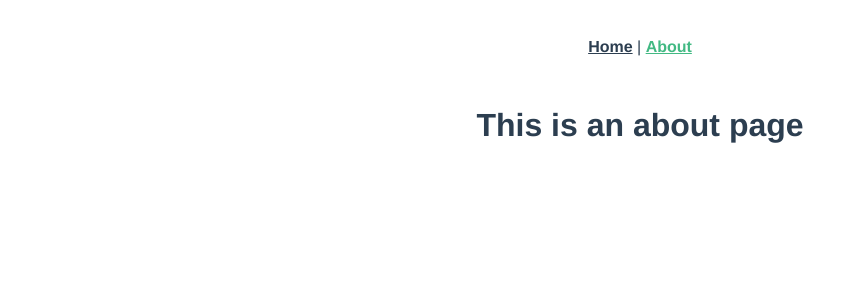
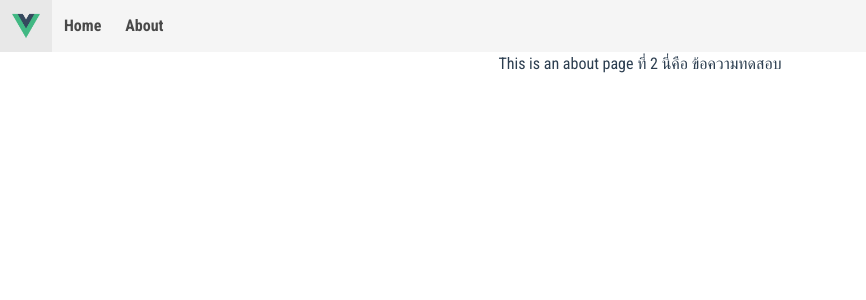
Before and after one commit to artistkuf/vue_cli_buefy, a Vue app: page /#/about in a window 1280 px wide. Shown: the top 300 px of the page, without its empty margins (0-866 px from the left). Built offline with nearby package versions, Linux system fonts and the light colour scheme.

Commit message:
create navbar

```diff
--- a/package.json
+++ b/package.json
@@ -8,6 +8,7 @@
     "lint": "vue-cli-service lint"
   },
   "dependencies": {
+    "buefy": "^0.9.4",
     "core-js": "^3.6.5",
     "vue": "^2.6.11",
     "vue-router": "^3.2.0"
--- a/src/App.vue
+++ b/src/App.vue
@@ -1,32 +1,38 @@
 <template>
   <div id="app">
-    <div id="nav">
+    <!--  <div id="nav">
       <router-link to="/">Home</router-link> |
       <router-link to="/about">About</router-link>
-    </div>
+    </div> -->
+    <b-navbar class="is-light main__navbar">
+      <template slot="brand">
+        <b-navbar-item tag="router-link" :to="{ path: '/' }">
+          <img src="@/assets/logo.png" alt="Vuejs logo" />
+        </b-navbar-item>
+      </template>
+      <template slot="start">
+        <b-navbar-item tag="router-link" :to="{ path: '/' }"> Home </b-navbar-item>
+        <b-navbar-item tag="router-link" :to="{ path: '/about' }"> About </b-navbar-item>
+      </template>
+    </b-navbar>
     <router-view />
   </div>
 </template>
 
 <style lang="scss">
+@import url("https://fonts.googleapis.com/css2?family=Roboto+Condensed:ital,wght@0,300;0,400;0,700;1,300;1,400;1,700&display=swap");
 #app {
-  font-family: Avenir, Helvetica, Arial, sans-serif;
-  -webkit-font-smoothing: antialiased;
-  -moz-osx-font-smoothing: grayscale;
+  font-family: "Roboto Condensed", sans-serif;
+  font-weight: 100;
   text-align: center;
   color: #2c3e50;
 }
-
-#nav {
-  padding: 30px;
-
+.main__navbar {
   a {
-    font-weight: bold;
-    color: #2c3e50;
-
-    &.router-link-exact-active {
-      color: #42b983;
-    }
+    font-weight: 600;
+  }
+  a:hover {
+    background: #bcbcbc;
   }
 }
 </style>
--- a/src/components/HelloWorld.vue
+++ b/src/components/HelloWorld.vue
@@ -4,35 +4,18 @@
     <p>
       For a guide and recipes on how to configure / customize this project,<br />
       check out the
-      <a href="https://cli.vuejs.org" target="_blank" rel="noopener"
-        >vue-cli documentation</a
-      >.
+      <a href="https://cli.vuejs.org" target="_blank" rel="noopener">vue-cli documentation</a>.
     </p>
     <h3>Installed CLI Plugins</h3>
     <ul>
       <li>
-        <a
-          href="https://github.com/vuejs/vue-cli/tree/dev/packages/%40vue/cli-plugin-babel"
-          target="_blank"
-          rel="noopener"
-          >babel</a
-        >
+        <a href="https://github.com/vuejs/vue-cli/tree/dev/packages/%40vue/cli-plugin-babel" target="_blank" rel="noopener">babel</a>
       </li>
       <li>
-        <a
-          href="https://github.com/vuejs/vue-cli/tree/dev/packages/%40vue/cli-plugin-router"
-          target="_blank"
-          rel="noopener"
-          >router</a
-        >
+        <a href="https://github.com/vuejs/vue-cli/tree/dev/packages/%40vue/cli-plugin-router" target="_blank" rel="noopener">router</a>
       </li>
       <li>
-        <a
-          href="https://github.com/vuejs/vue-cli/tree/dev/packages/%40vue/cli-plugin-eslint"
-          target="_blank"
-          rel="noopener"
-          >eslint</a
-        >
+        <a href="https://github.com/vuejs/vue-cli/tree/dev/packages/%40vue/cli-plugin-eslint" target="_blank" rel="noopener">eslint</a>
       </li>
     </ul>
     <h3>Essential Links</h3>
@@ -41,19 +24,13 @@
         <a href="https://vuejs.org" target="_blank" rel="noopener">Core Docs</a>
       </li>
       <li>
-        <a href="https://forum.vuejs.org" target="_blank" rel="noopener"
-          >Forum</a
-        >
+        <a href="https://forum.vuejs.org" target="_blank" rel="noopener">Forum</a>
       </li>
       <li>
-        <a href="https://chat.vuejs.org" target="_blank" rel="noopener"
-          >Community Chat</a
-        >
+        <a href="https://chat.vuejs.org" target="_blank" rel="noopener">Community Chat</a>
       </li>
       <li>
-        <a href="https://twitter.com/vuejs" target="_blank" rel="noopener"
-          >Twitter</a
-        >
+        <a href="https://twitter.com/vuejs" target="_blank" rel="noopener">Twitter</a>
       </li>
       <li>
         <a href="https://news.vuejs.org" target="_blank" rel="noopener">News</a>
@@ -62,33 +39,19 @@
     <h3>Ecosystem</h3>
     <ul>
       <li>
-        <a href="https://router.vuejs.org" target="_blank" rel="noopener"
-          >vue-router</a
-        >
+        <a href="https://router.vuejs.org" target="_blank" rel="noopener">vue-router</a>
       </li>
       <li>
         <a href="https://vuex.vuejs.org" target="_blank" rel="noopener">vuex</a>
       </li>
       <li>
-        <a
-          href="https://github.com/vuejs/vue-devtools#vue-devtools"
-          target="_blank"
-          rel="noopener"
-          >vue-devtools</a
-        >
+        <a href="https://github.com/vuejs/vue-devtools#vue-devtools" target="_blank" rel="noopener">vue-devtools</a>
       </li>
       <li>
-        <a href="https://vue-loader.vuejs.org" target="_blank" rel="noopener"
-          >vue-loader</a
-        >
+        <a href="https://vue-loader.vuejs.org" target="_blank" rel="noopener">vue-loader</a>
       </li>
       <li>
-        <a
-          href="https://github.com/vuejs/awesome-vue"
-          target="_blank"
-          rel="noopener"
-          >awesome-vue</a
-        >
+        <a href="https://github.com/vuejs/awesome-vue" target="_blank" rel="noopener">awesome-vue</a>
       </li>
     </ul>
   </div>
@@ -98,25 +61,12 @@
 export default {
   name: "HelloWorld",
   props: {
-    msg: String
-  }
+    msg: String,
+  },
 };
 </script>
 
 <!-- Add "scoped" attribute to limit CSS to this component only -->
 <style scoped lang="scss">
-h3 {
-  margin: 40px 0 0;
-}
-ul {
-  list-style-type: none;
-  padding: 0;
-}
-li {
-  display: inline-block;
-  margin: 0 10px;
-}
-a {
-  color: #42b983;
-}
+@import "@/styles/home.scss";
 </style>
--- a/src/main.js
+++ b/src/main.js
@@ -1,7 +1,10 @@
 import Vue from "vue";
 import App from "./App.vue";
 import router from "./router";
+import Buefy from "buefy";
+import "buefy/dist/buefy.css";
 
+Vue.use(Buefy);
 Vue.config.productionTip = false;
 
 new Vue({
--- a/src/router/index.js
+++ b/src/router/index.js
@@ -13,11 +13,7 @@ const routes = [
   {
     path: "/about",
     name: "About",
-    // route level code-splitting
-    // this generates a separate chunk (about.[hash].js) for this route
-    // which is lazy-loaded when the route is visited.
-    component: () =>
-      import(/* webpackChunkName: "about" */ "../views/About.vue")
+    component: () => import("../views/About.vue")
   }
 ];
 
--- /dev/null
+++ b/src/styles/home.scss
@@ -0,0 +1,14 @@
+h3 {
+    margin: 40px 0 0;
+  }
+  ul {
+    list-style-type: none;
+    padding: 0;
+  }
+  li {
+    display: inline-block;
+    margin: 0 10px;
+  }
+  a {
+    color: #42b983;
+  }
--- a/src/views/About.vue
+++ b/src/views/About.vue
@@ -1,5 +1,5 @@
 <template>
   <div class="about">
-    <h1>This is an about page</h1>
+    <h1>This is an about page ที่ 2 นี่คือ ข้อความทดสอบ</h1>
   </div>
 </template>
```
Also changed, not shown: 1 other file (tests, documents, lock files or other folders).
